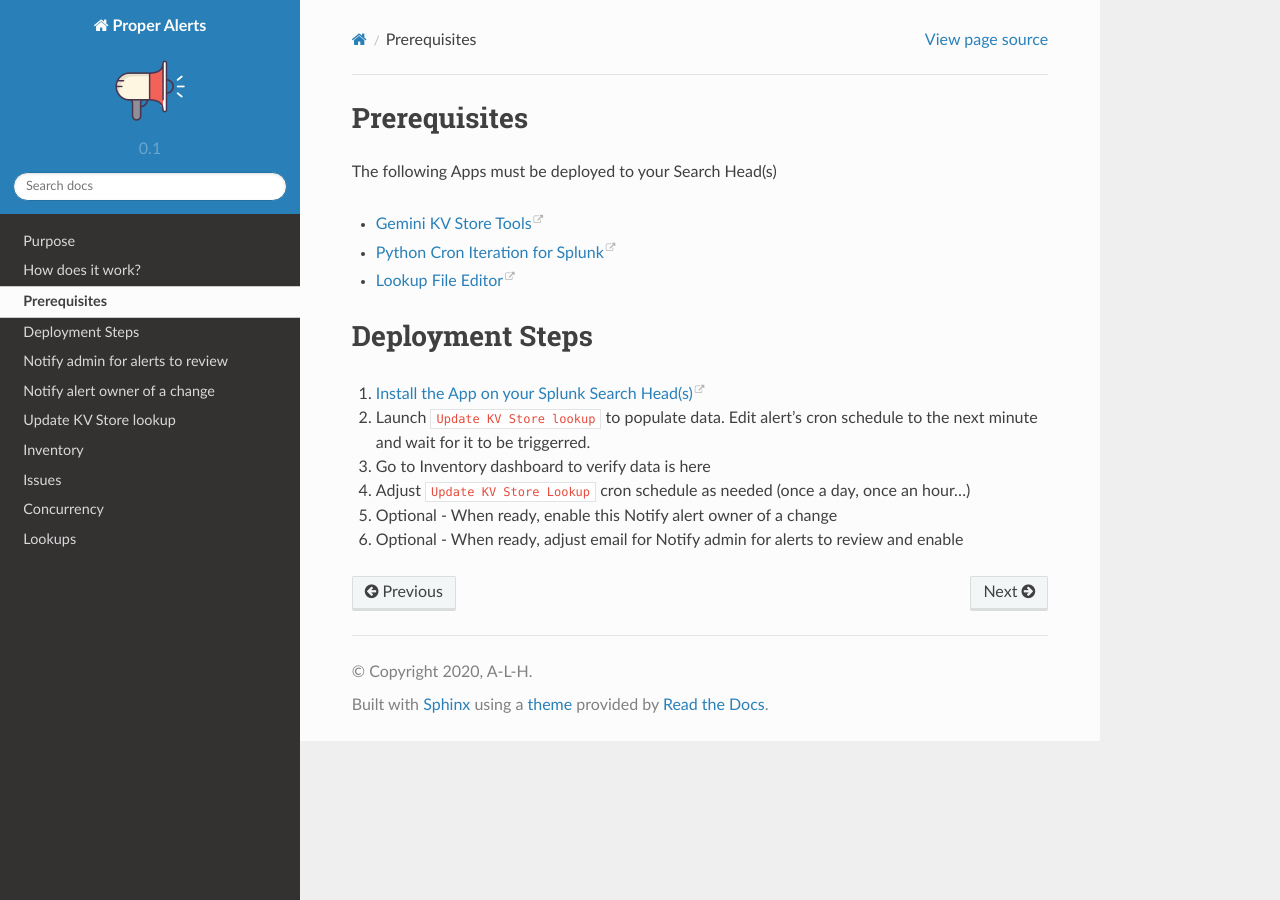
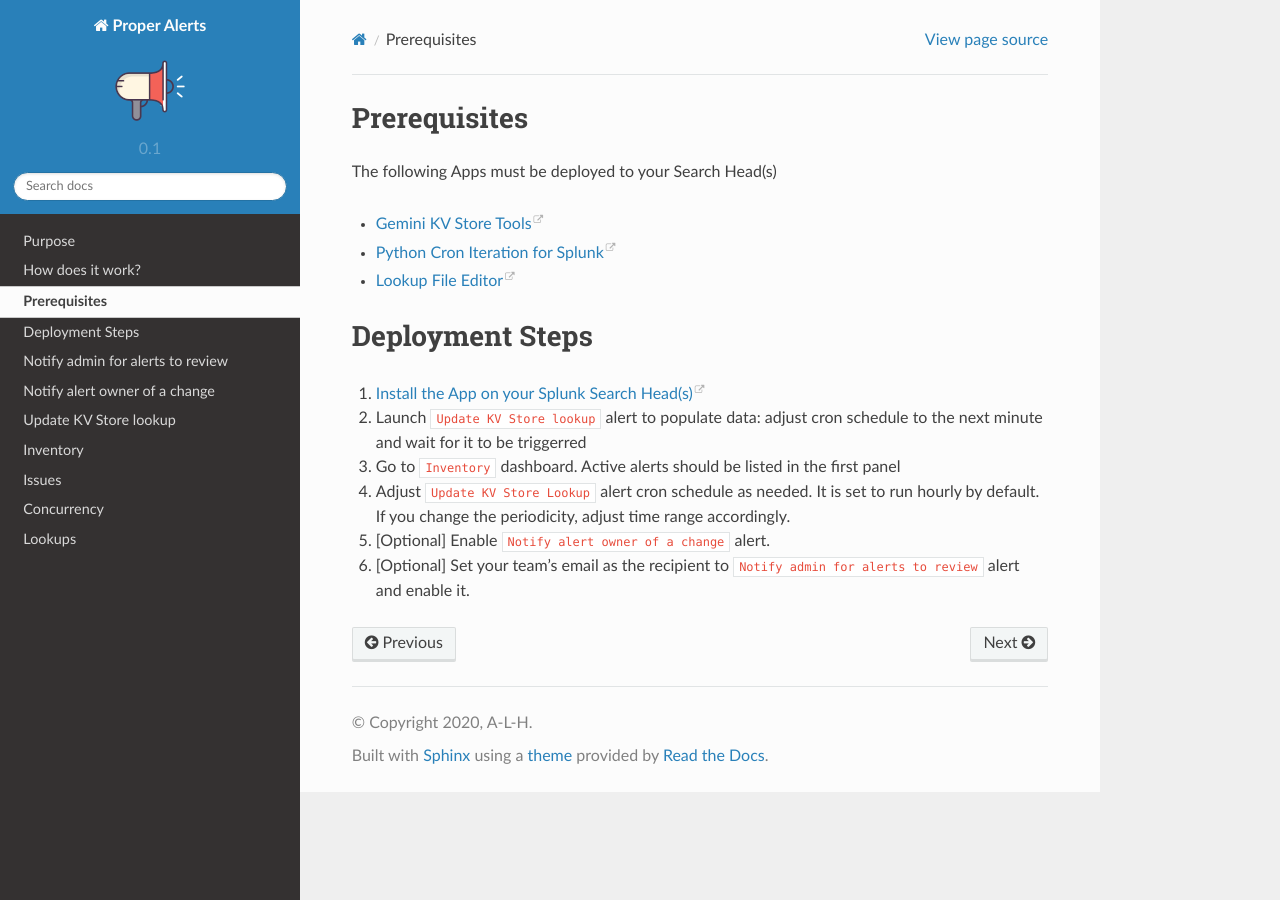
Before and after one commit to a-l-h/splunk-app-proper-alerts, a Sphinx documentation site: the page built from doc/install.rst, in a window 1280 px wide. Built offline with Sphinx 7.4.7 and the Read the Docs theme 2.0.0, drawn with Linux system fonts in a browser that asks for light colours.

Commit message:
Update install.rst

```diff
--- a/doc/install.rst
+++ b/doc/install.rst
@@ -12,12 +12,12 @@ Deployment Steps
 
 1. `Install the App on your Splunk Search Head(s) <https://docs.splunk.com/Documentation/Splunk/latest/Admin/Deployappsandadd-ons#Deployment_architectures>`_
 
-2. Launch ``Update KV Store lookup`` to populate data. Edit alert's cron schedule to the next minute and wait for it to be triggerred.
+2. Launch ``Update KV Store lookup`` alert to populate data: adjust cron schedule to the next minute and wait for it to be triggerred
 
-3. Go to Inventory dashboard to verify data is here
+3. Go to ``Inventory`` dashboard. Active alerts should be listed in the first panel
 
-4. Adjust ``Update KV Store Lookup`` cron schedule as needed (once a day, once an hour...)
+4. Adjust ``Update KV Store Lookup`` alert cron schedule as needed. It is set to run hourly by default. If you change the periodicity, adjust time range accordingly.
 
-5. Optional - When ready, enable this Notify alert owner of a change
+5. [Optional] Enable ``Notify alert owner of a change`` alert.
 
-6. Optional - When ready, adjust email for Notify admin for alerts to review and enable
+6. [Optional] Set your team's email as the recipient to ``Notify admin for alerts to review`` alert and enable it.
```
